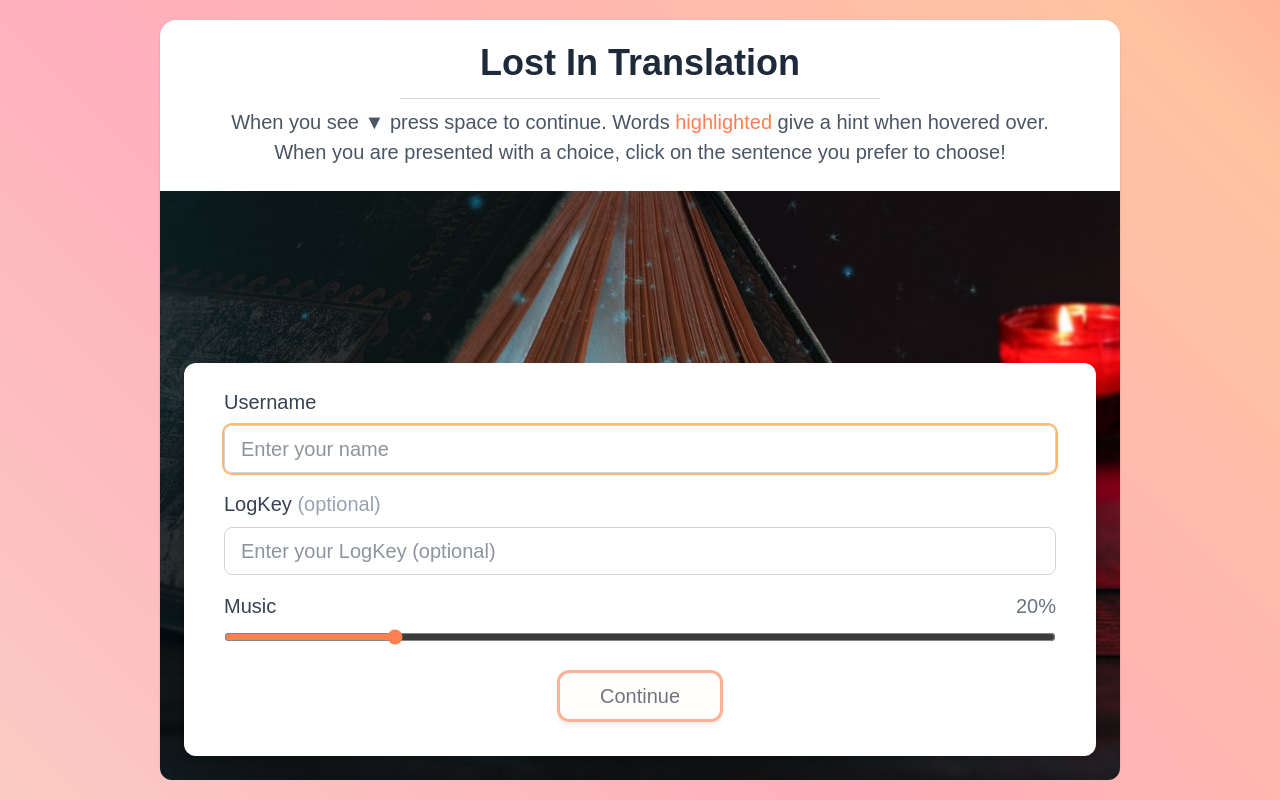
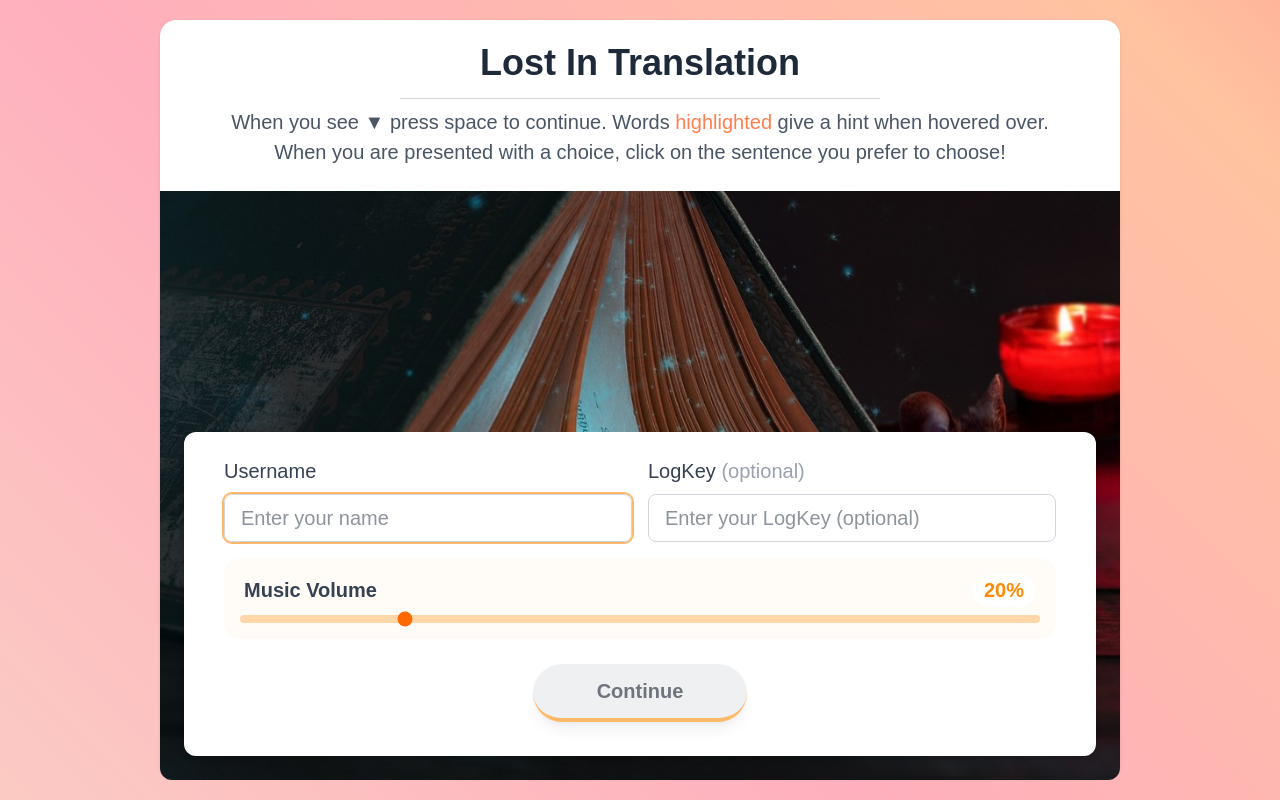
Before and after one commit to DominicBillingham/LostInTranslation, a React (Vite) app: page / in a window 1280 px wide. Built offline with nearby package versions, Linux system fonts and the light colour scheme; a web font is replaced by a local one.

Commit message:
Opening menu changes

```diff
--- a/src/Components/OpeningMenu.tsx
+++ b/src/Components/OpeningMenu.tsx
@@ -79,7 +79,8 @@ export default function OpeningMenu() {
 
                                     <div className="flex flex-col gap-[2vh]">
 
-                                        <label className="flex flex-col gap-[1vh]">
+                                        <div className="flex gap-[2vh]">
+                                            <label className="flex flex-col gap-[1vh] flex-1">
                                                 <span className=" text-gray-700">Username </span>
                                                 <input
                                                     type="text"
@@ -91,8 +92,9 @@ export default function OpeningMenu() {
                                                 />
                                             </label>
 
-                                        <label className="flex flex-col gap-[1vh]">
-                                            <span className=" text-gray-700">LogKey <span className="text-gray-400">(optional)</span></span>
+                                            <label className="flex flex-col gap-[1vh] flex-1">
+                                                <span className=" text-gray-700">LogKey <span
+                                                    className="text-gray-400">(optional)</span></span>
                                                 <input
                                                     type="text"
                                                     value={logKey}
@@ -103,11 +105,12 @@ export default function OpeningMenu() {
                                                     className={`rounded-lg border px-[2vh] py-[1vh] focus:outline-none focus:ring-2 border-gray-300 focus:ring-orange-300`}
                                                 />
                                             </label>
+                                        </div>
 
-                                        <label className="flex flex-col gap-2">
-                                            <div className="flex items-center justify-between">
-                                                <span className="text-gray-700">Music</span>
-                                                <span className=" text-gray-500">{musicVolume}%</span>
+                                        <label className="flex flex-col gap-[1vh] bg-orange-50/50 p-[2vh] rounded-[2vh]  border-orange-100">
+                                            <div className="flex items-center justify-between px-1">
+                                                <span className="text-gray-700 font-semibold">Music Volume</span>
+                                                <span className="text-orange-400 font-bold bg-white px-[1.5vh] py-[0.2vh] rounded-full  text-[2.5vh] ">{musicVolume}%</span>
                                             </div>
                                             <input
                                                 type="range"
@@ -123,7 +126,7 @@ export default function OpeningMenu() {
                                                 onMouseUp={() => {
                                                     void Sound.startMusic();
                                                 }}
-                                                className="w-full accent-[#FF7F50]"
+                                                className="w-full h-[1vh] bg-orange-200 rounded-lg appearance-none cursor-pointer accent-orange-500"
                                             />
                                         </label>
 
@@ -132,7 +135,7 @@ export default function OpeningMenu() {
                                                 type="button"
                                                 onClick={onContinue}
                                                 disabled={username.trim() === "" || isLeaving}
-                                                className={`rounded-xl px-10 py-2 text-gray-900 shadow-md border-[#FF7F50] border-3 text-center hover:shadow-lg ${username.trim() === "" || isLeaving ? 'bg-orange-100/10 cursor-not-allowed opacity-60' : 'bg-orange-200/95 hover:bg-orange-300/95 hover:cursor-pointer'}`}
+                                                className={`rounded-full px-[8vh] py-[1.5vh] text-gray-900 shadow-lg border-b-[0.6vh] border-orange-400 active:border-b-0 active:translate-y-[0.6vh] transition-all font-bold text-[2.5vh] ${username.trim() === "" || isLeaving ? 'bg-gray-200 border-gray-300 cursor-not-allowed opacity-60' : 'bg-gradient-to-r from-orange-300 to-orange-400 hover:from-orange-400 hover:to-orange-500 hover:scale-105 active:scale-95 cursor-pointer'}`}
                                                 >
                                                     Continue
                                                 </button>
```
Lines whose indentation alone changed are shown as unchanged.
